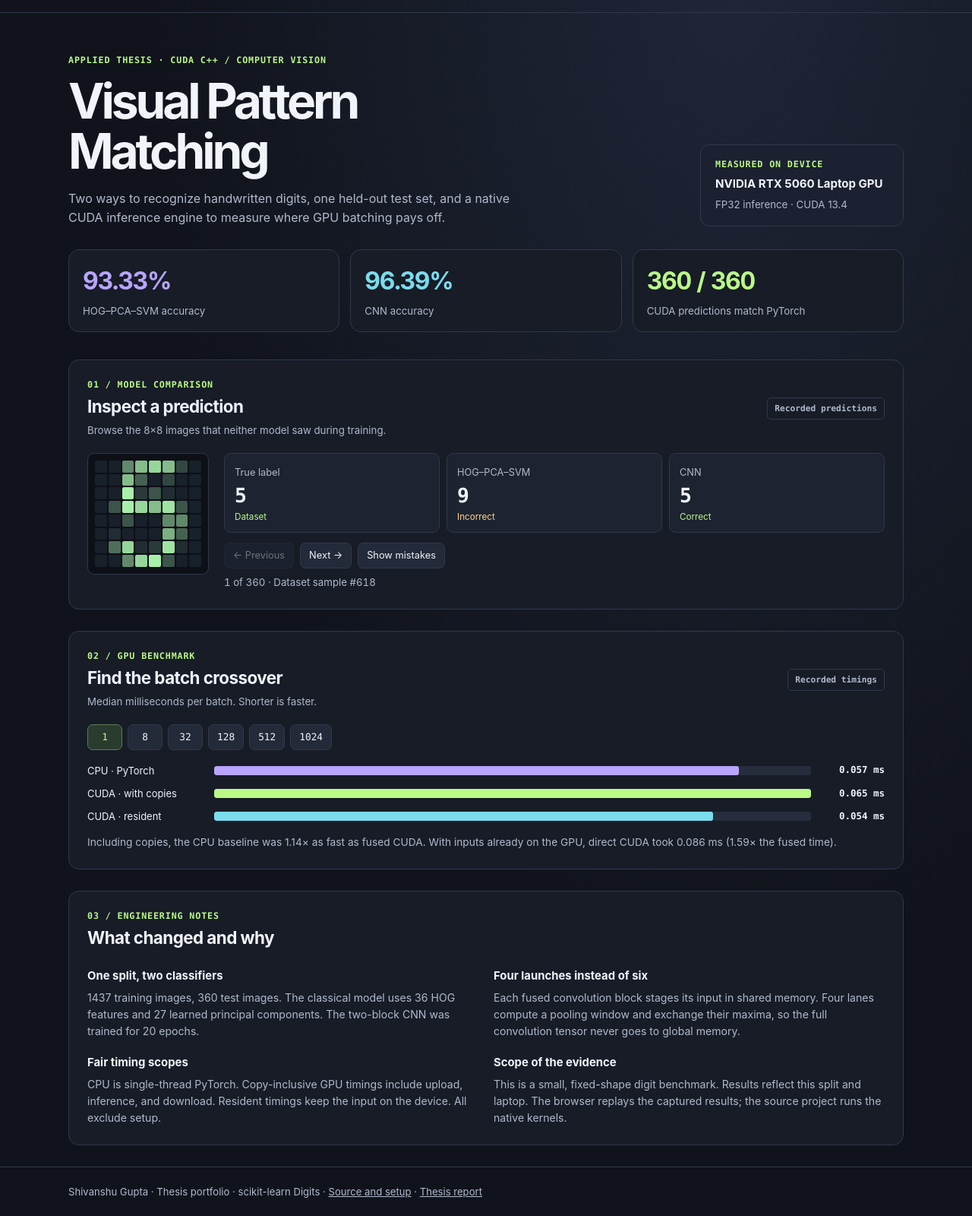
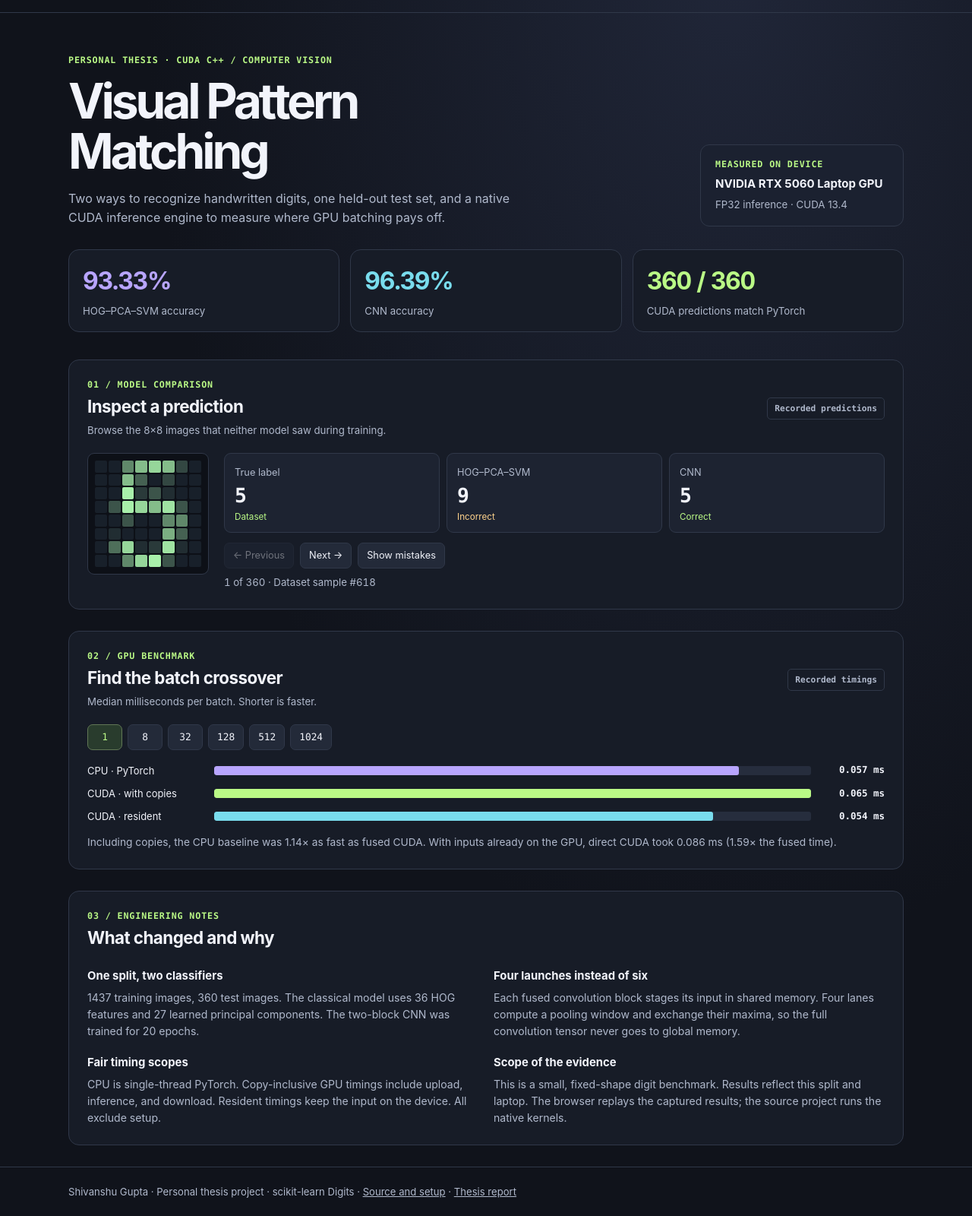
Before and after one commit to sgshiv001/GPU-Accelerated-Visual-Pattern-Matching., a plain HTML site: page vision/demo.html in a window 1280 px wide. Shown: the part 49-1649 px from the top of the page at 76% size. Drawn offline with Linux system fonts and the light colour scheme.

Commit message:
Present visual pattern matching as a personal thesis

```diff
--- a/vision/demo.html
+++ b/vision/demo.html
@@ -84,7 +84,7 @@ footer{border-top:1px solid var(--border);padding:22px 0;color:var(--muted);font
 </div></header>
 <main class="wrap">
   <div class="hero">
-    <div><div class="eyebrow">Applied thesis · CUDA C++ / Computer vision</div>
+    <div><div class="eyebrow">Personal thesis · CUDA C++ / Computer vision</div>
     <h1>Visual Pattern<br>Matching</h1>
     <p>Two ways to recognize handwritten digits, one held-out test set, and a native CUDA inference engine to measure where GPU batching pays off.</p></div>
     <aside class="hardware"><span class="tag">Measured on device</span><strong id="gpu">NVIDIA RTX 5060 Laptop GPU</strong><small>FP32 inference · CUDA 13.4</small></aside>
@@ -131,7 +131,7 @@ footer{border-top:1px solid var(--border);padding:22px 0;color:var(--muted);font
     </div>
   </section>
 </main>
-<footer><div class="wrap">Shivanshu Gupta · Thesis portfolio · scikit-learn Digits
+<footer><div class="wrap">Shivanshu Gupta · Personal thesis project · scikit-learn Digits
   · <a href="https://github.com/sgshiv001/GPU-Accelerated-Visual-Pattern-Matching.">Source and setup</a>
   · <a href="https://github.com/sgshiv001/GPU-Accelerated-Visual-Pattern-Matching./blob/main/docs/Thesis-Report.pdf">Thesis report</a>
 </div></footer>
```
Also changed, not shown: vision/demo/template.html (+2 -2 lines), 3 other files.
